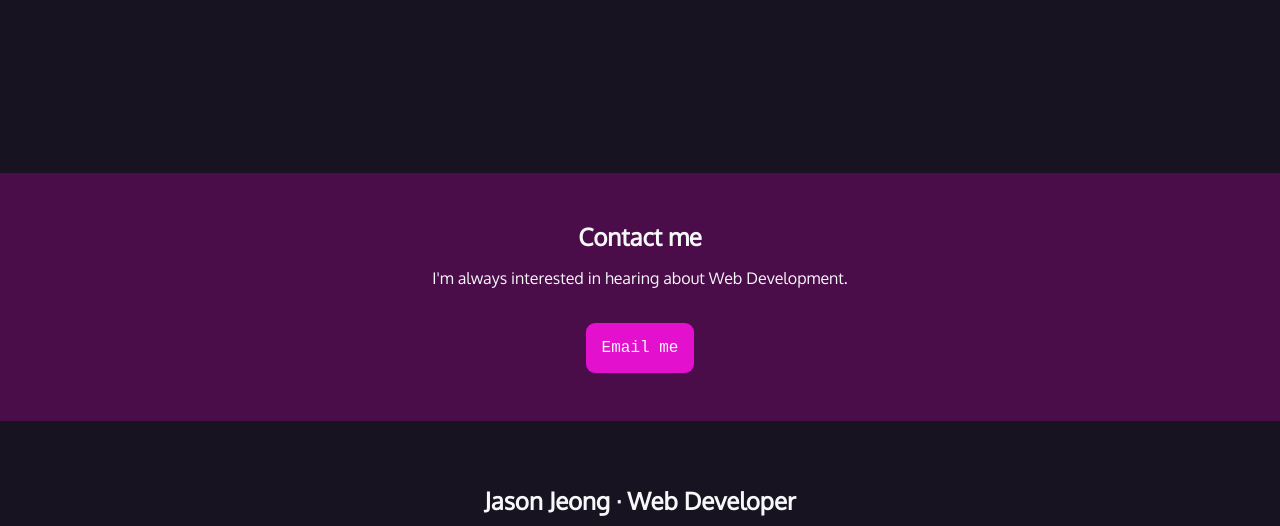
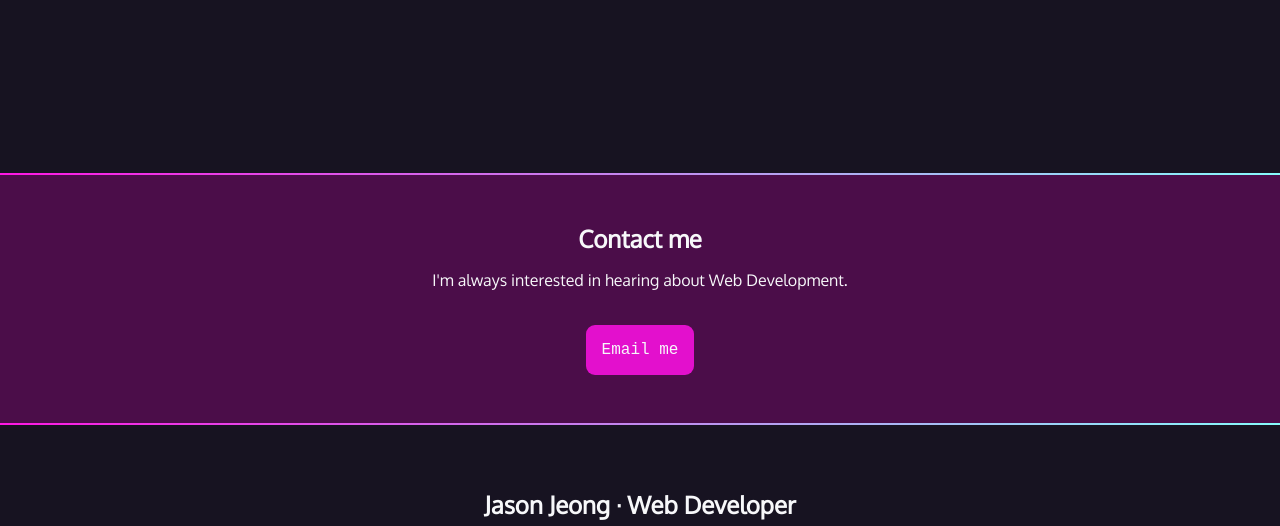
Before and after one commit to kimchieater/coding-css-with-jen-kramer-, a plain HTML site: page course1/index.html in a window 1280 px wide. Shown: the part 403-929 px from the top of the page. Drawn offline with Linux system fonts and the light colour scheme; a web font is replaced by a local one.

Commit message:
added gradient lines

```diff
--- a/course1/index.html
+++ b/course1/index.html
@@ -53,12 +53,14 @@
       </p>
     </section>
 
+    <div class="gradient"></div>
+
     <section id="contact">
       <h2>Contact me</h2>
       <p>I'm always interested in hearing about Web Development.</p>
       <p class="button-contact"><a href="mailto:jasonj@example.com" >Email me</a></p>
     </section>
-
+    <div class="gradient"></div>
     <footer>
       <h2>Jason Jeong &middot; Web Developer</h2>
       <div><p><a href="#"><span class="fab fa-linkedin" aria-hidden="true"><span class="sr-only">LinkedIn</span></a></p>
--- a/course1/style.css
+++ b/course1/style.css
@@ -63,6 +63,15 @@ h3 {
 #intro h2 {
   font-size: 4rem;
   font-weight: normal;
+}
+
+.gradient {
+  background: linear-gradient(
+    90deg,
+    rgba(255, 23, 228, 1) 0%,
+    rgba(134, 251, 251, 1) 100%
+  );
+  height: 2px;
 }
 
 #contact {
```
